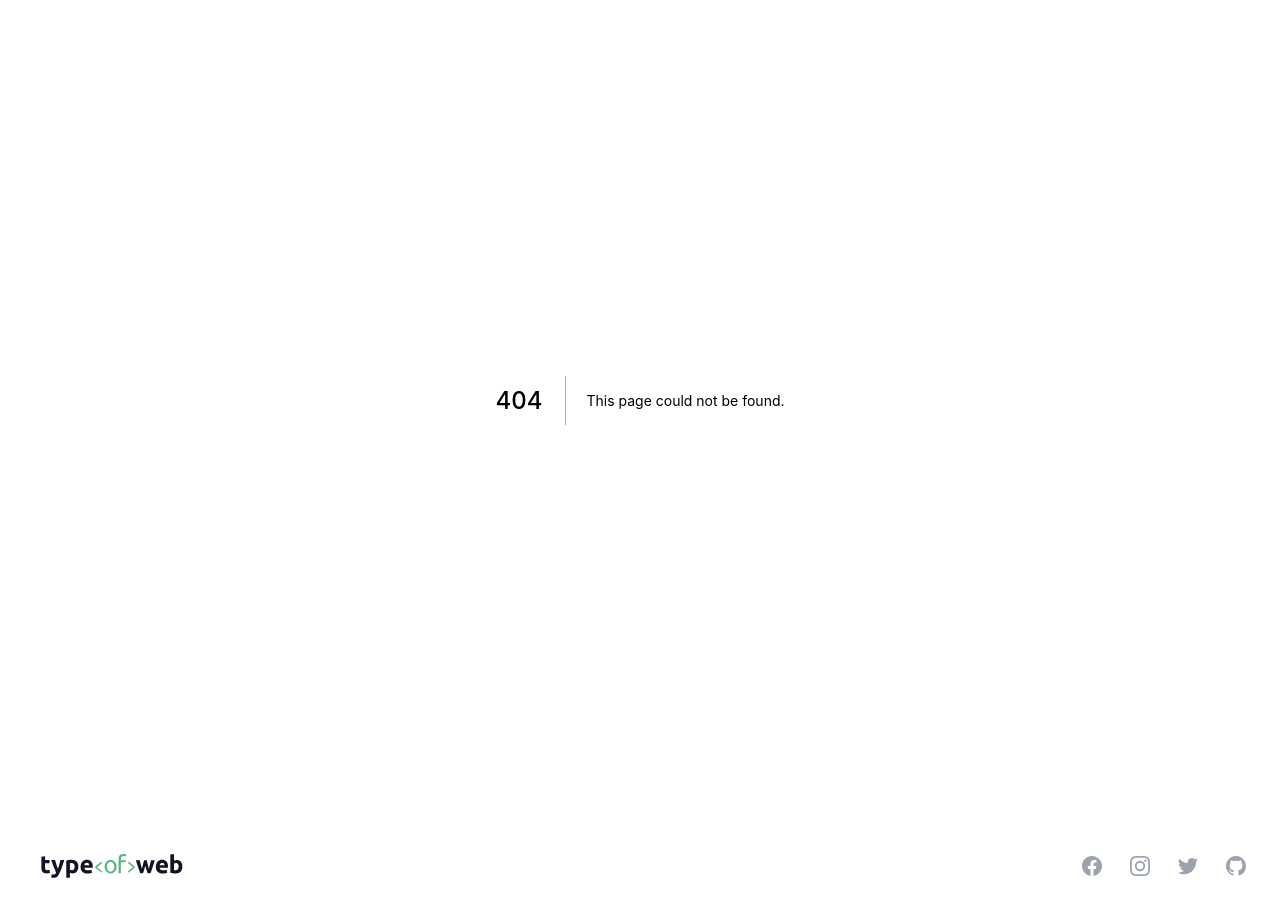
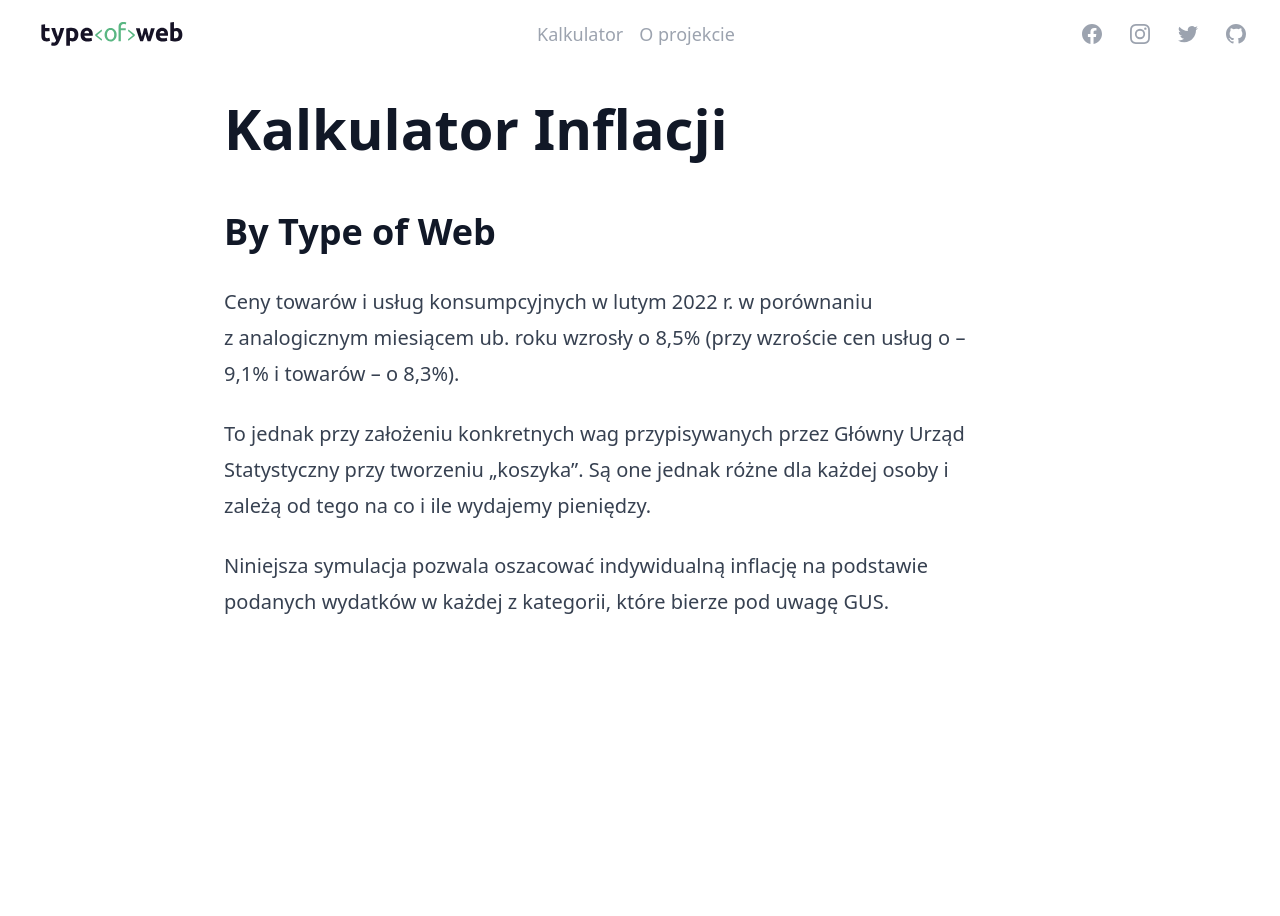
Before and after one commit to typeofweb-org/kalkulator-inflacji, a Next.js app: page /about in a window 1280 px wide. Before the commit this address had no page. Shown: the top 916 px of the page. After the commit the page ends 800 px from the top, so only its background shows below. Built offline with nearby package versions, Linux system fonts and the light colour scheme.

Commit message:
GitHub and about

```diff
--- a/components/Footer.tsx
+++ b/components/Header.tsx
@@ -1,3 +1,4 @@
+import Link from "next/link";
 import { ComponentType } from "react";
 import Logo from "./typeofweb.svg";
 
@@ -56,11 +57,27 @@ const navigation: readonly {
   },
 ];
 
-export const Footer = () => {
+export const Header = () => {
   return (
-    <footer className="bg-white">
-      <div className="max-w-7xl mx-auto py-12 px-4 sm:px-6 flex flex-col md:flex-row items-center justify-between lg:px-8">
-        <div className="flex justify-center space-x-6 md:order-2">
+    <header>
+      <div className="max-w-7xl mx-auto p-4 sm:px-6 flex flex-col md:flex-row items-center justify-between lg:px-8 gap-4">
+        <div>
+          <a
+            href="https://typeofweb.com"
+            className="text-center text-base text-gray-400"
+          >
+            <Logo className="w-40" />
+          </a>
+        </div>
+        <nav className="flex flex-row gap-4 text-lg">
+          <Link href="/">
+            <a className="text-gray-400 hover:text-gray-500">Kalkulator</a>
+          </Link>
+          <Link href="/about">
+            <a className="text-gray-400 hover:text-gray-500">O projekcie</a>
+          </Link>
+        </nav>
+        <div className="flex justify-center space-x-6 mt-2 md:mt-0">
           {navigation.map((item) => (
             <a
               key={item.name}
@@ -72,15 +89,7 @@ export const Footer = () => {
             </a>
           ))}
         </div>
-        <div className="mt-8 md:mt-0 md:order-1">
-          <a
-            href="https://typeofweb.com"
-            className="text-center text-base text-gray-400"
-          >
-            <Logo className="w-40" />
-          </a>
-        </div>
       </div>
-    </footer>
+    </header>
   );
 };
--- a/components/IncomeInput.tsx
+++ b/components/IncomeInput.tsx
@@ -13,7 +13,7 @@ export const IncomeInput = ({ inflation }: { inflation: number }) => {
           aria-label="Twoje zarobki w złotówkach"
           type="range"
           className="block w-full h-2 rounded-full my-2 bg-blue-300 appearance-none"
-          min={1000}
+          min={2000}
           step={500}
           max={60000}
           value={value}
--- a/pages/_app.tsx
+++ b/pages/_app.tsx
@@ -1,7 +1,7 @@
 import "../styles/globals.css";
 import type { AppProps } from "next/app";
 import Head from "next/head";
-import { Footer } from "../components/Footer";
+import { Header } from "../components/Header";
 
 function MyApp({ Component, pageProps }: AppProps) {
   return (
@@ -33,8 +33,12 @@ function MyApp({ Component, pageProps }: AppProps) {
           content="https://kalkulator-inflacji.vercel.app/kalkulator_inflacji_og.png"
         />
       </Head>
-      <Component {...pageProps} />
-      <Footer />
+      <div className="min-h-full flex  flex-col">
+        <Header />
+        <main className="flex-1">
+          <Component {...pageProps} />
+        </main>
+      </div>
     </>
   );
 }
--- /dev/null
+++ b/pages/about.tsx
@@ -0,0 +1,30 @@
+const AboutPage = () => {
+  return (
+    <div className="max-w-4xl p-8 mx-auto">
+      <article className="prose prose-xl">
+        <h1>Kalkulator Inflacji</h1>
+        <h2>By Type of Web</h2>
+
+        <p>
+          Ceny towarów i usług konsumpcyjnych w lutym 2022 r. w porównaniu
+          z analogicznym miesiącem ub. roku wzrosły o 8,5% (przy wzroście cen
+          usług o – 9,1% i towarów – o 8,3%).
+        </p>
+
+        <p>
+          To jednak przy założeniu konkretnych wag przypisywanych przez Główny
+          Urząd Statystyczny przy tworzeniu „koszyka”. Są one jednak różne dla
+          każdej osoby i zależą od tego na co i ile wydajemy pieniędzy.
+        </p>
+
+        <p>
+          Niniejsza symulacja pozwala oszacować indywidualną inflację na
+          podstawie podanych wydatków w każdej z kategorii, które bierze pod
+          uwagę GUS.
+        </p>
+      </article>
+    </div>
+  );
+};
+
+export default AboutPage;
--- a/pages/index.tsx
+++ b/pages/index.tsx
@@ -57,7 +57,7 @@ const Home = () => {
   const localInflation = calculateTotalInflationForExpenses(values);
 
   return (
-    <div className="mt-6 relative max-w-md mx-auto pb-48 px-4">
+    <div className="mt-6 relative max-w-lg mx-auto pb-48 px-4">
       <form className="grid grid-cols-1 prose prose-xl prose-h1:m-0 prose-h2:m-0 prose-h3:m-0 prose-h1:my-4 prose-h2:my-4 prose-p:mt-0 prose-p:mb-4 prose-h2:text-3xl prose-p:text-base">
         <h1>Kalkulator inflacji</h1>
         <p>
@@ -98,7 +98,7 @@ const Home = () => {
         </div>
       </form>
       <output
-        className="lg:fixed mx-auto mt-16 lg:mt-0 rounded-lg border-2 border-green-500 px-4 py-3 shadow-green-100 shadow-lg position-near-center w-60 tabular-nums text-center prose prose-lg prose-p:m-0 prose-p:leading-tight grid grid-cols-1 gap-3"
+        className="lg:fixed mx-auto mt-16 lg:mt-0 rounded-lg border-2 border-green-500 px-4 py-3 shadow-green-100 shadow-lg position-near-center w-full lg:w-60 tabular-nums text-center prose prose-lg prose-p:m-0 prose-p:leading-tight grid grid-cols-1 gap-3"
         aria-live="polite"
       >
         <p className="text-lg">
--- a/styles/globals.css
+++ b/styles/globals.css
@@ -5,6 +5,14 @@
 .comma-after::after {
   content: ",";
 }
+
+html,
+body,
+#__next {
+  min-height: 100%;
+  height: 100%;
+}
+
 @screen lg {
   .position-near-center {
     transform: translateX(calc(-100% - theme("margin.8")));
```
Also changed, not shown: 1 other file (tests, documents, lock files or other folders).
